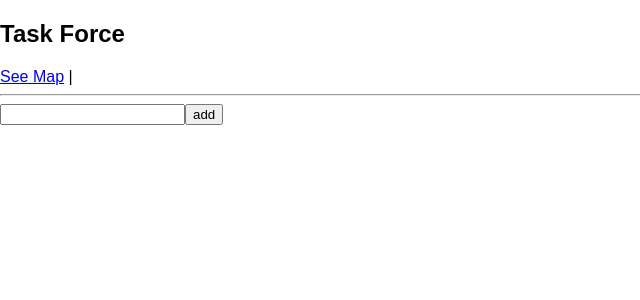
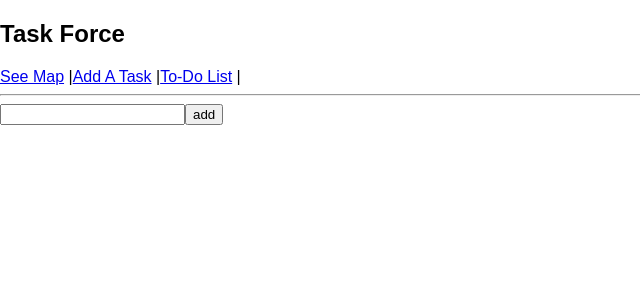
Before and after one commit to shaunacurran/chore-list, a React (Create React App) app in the folder task-manager/client/: page / in a window 1280 px wide. Shown: the top 300 px of the page, without its empty margins (0-640 px from the left). Built offline with nearby package versions, Linux system fonts and the light colour scheme; what google-maps-react would draw is missing.

Commit message:
Linked AddTask component in App.js

```diff
--- a/task-manager/client/src/App.js
+++ b/task-manager/client/src/App.js
@@ -8,6 +8,7 @@ import {BrowserRouter as Router, Route, Link} from 'react-router-dom';
 import AddStudent from './components/AddStudent.js';
 import ViewStudents from './components/ViewStudents.js';
 import HomeTasks from './components/HomeTasks.js';
+import AddTask from './components/AddTask.js';
 
 class App extends Component {
   render() {
@@ -20,11 +21,16 @@ class App extends Component {
         <Router>
           <div>
         <Link to = "/map">See Map</Link> |
+        <Link to = "/addTask">Add A Task</Link> |
+        <Link to = "/toDoList">To-Do List</Link> |
+
 
         <hr />
 
 
          <Route exact path ="/map" component={ GoogleApiWrapper }/>
+         <Route exact path ="/addTask" component={ AddTask }/>
+         <Route exact path ="/toDoList" component={ HomeTasks }/>
         </div>
         </Router>
         <div>
```
